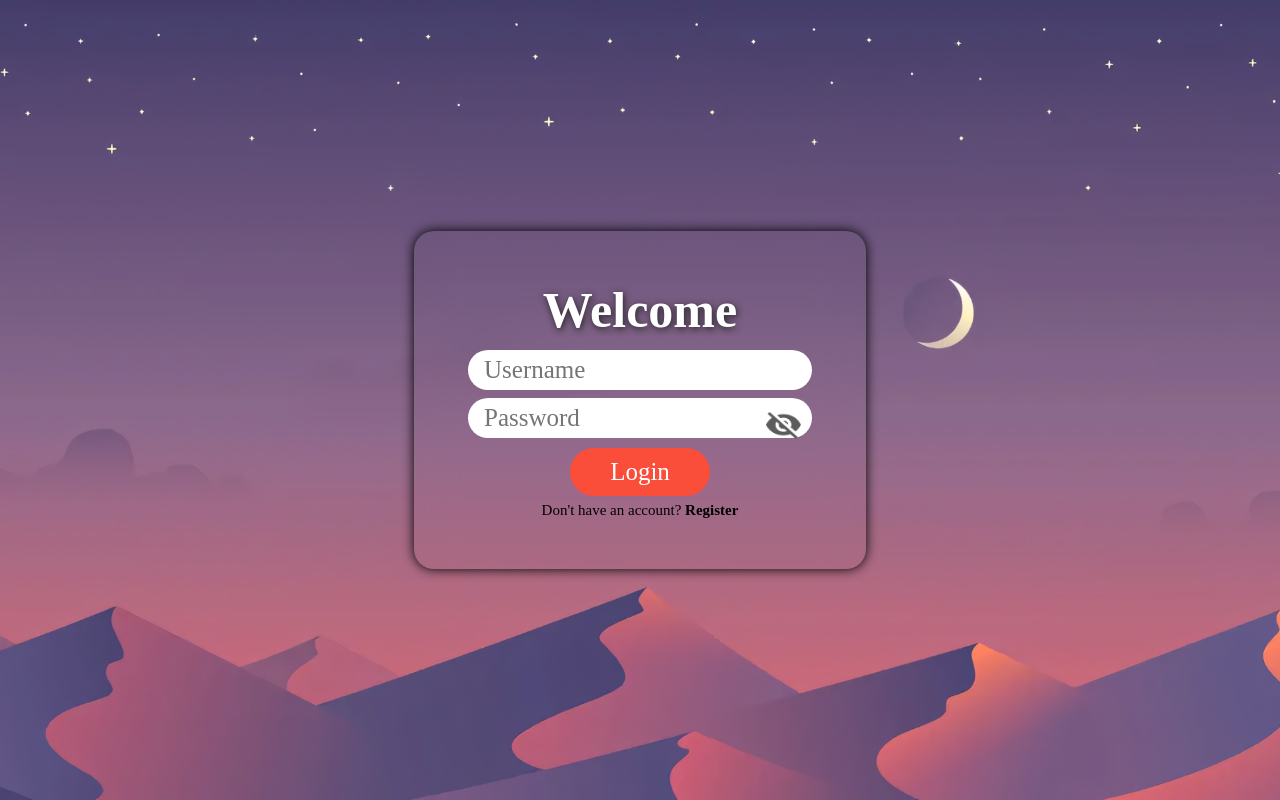
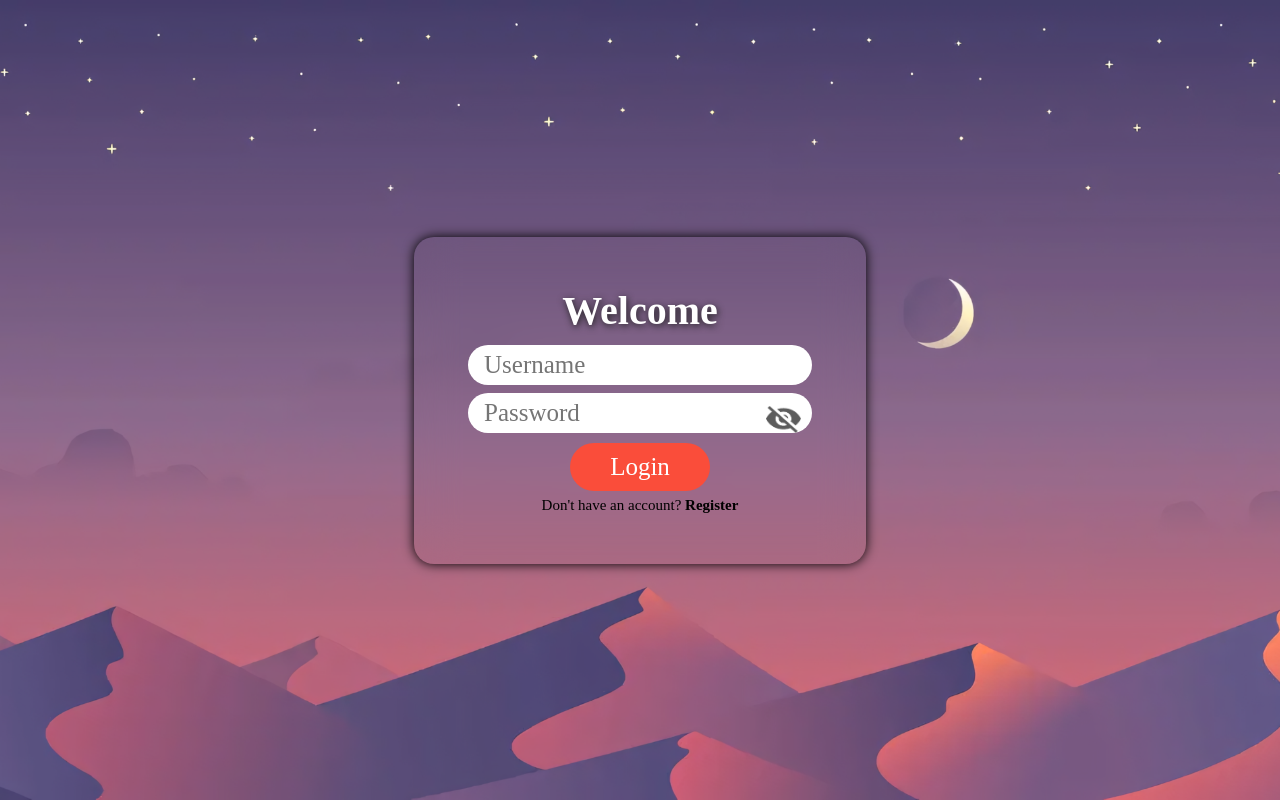
Before and after one commit to ArashiXP/Cop4331-Team26, a PHP site: page / in a window 1280 px wide. Run offline with PHP 8.4, Linux system fonts and the light colour scheme.

Commit message:
final project done

```diff
--- a/css/styles.css
+++ b/css/styles.css
@@ -87,7 +87,7 @@ body
 {
     position: absolute;
     width: 35px;
-    top: 181px;
+    top: 169px;
     right:65px;
     cursor: pointer;
 }
@@ -117,7 +117,7 @@ body
 }
 
 
-.container input:focus
+.container input:focus, .inputAdd input:focus
 {
     box-shadow: 0px 0px 8px black;
 }
@@ -136,7 +136,7 @@ body
     border-radius: 25px;
 }
 
-.loginButtons:hover
+.loginButtons:hover,#contactsList #addButton button:hover
 {
     box-shadow: 0px 0px 5px black;
 }
@@ -164,6 +164,12 @@ body
     padding: 8px 16px;
     border-radius: 20px;
     margin: 6px;
+    font-size: 20px;
+}
+
+.inputAdd button
+{
+    font-size:18px;
 }
 
 #contactsTable
@@ -206,20 +212,20 @@ body
 #inner-title h1
 {
     color: white;
-    font-size: 50px;
+    font-size: 40px;
     text-shadow: 1px 2px 7px #222;
     margin-bottom: 7px;
 }
 
-.inputAdd, #contactsList h1
+.inputAdd
 {
     color: white;
-    font-size:20px;
+    font-size:16px;
     text-shadow: 1px 2px 7px #222;
-    margin-bottom: 7px;
+    margin-bottom: 4px;
 }
 
-#contactsList button, .inputAdd button
+#contactsList button
 {
     border: none;
     outline: none;
@@ -248,3 +254,55 @@ p a:hover
 {
     text-decoration: underline;
 }
+
+#contactsTable #whiteX
+{
+    width:25px;
+    height:25px;
+}
+
+#contactsTable #deleteButton, #contactsTable .editing
+{
+    background: transparent;
+}
+
+#contactsTable #editImg
+{
+    position: relative;
+    top:8px;
+    width: 45px!important;
+    height: 45px!important;
+}
+
+#contactsTable #saveImg
+{
+    /* display: none; */
+    width: 25px!important;
+    height: 25px!important;
+}
+
+#addName #closeAdd
+{
+    position:absolute;
+    right:20px;
+    top:14px;
+    width: 30px;
+    height: 30px;
+    cursor: pointer;
+}
+
+#addName #closeButton
+{
+    background: transparent;
+}
+
+.editInput
+{
+    position: relative;
+    border: none;
+    outline:none;
+    padding: 2px 10px;
+    border-radius: 20px;
+    /* margin: 1px; */
+    font-size: 14px;
+}
--- a/js/scripts.js
+++ b/js/scripts.js
@@ -1,4 +1,4 @@
-const urlBase = 'http://165.227.203.121/LAMPAPI';
+const urlBase = 'http://cop4331-26.com/LAMPAPI';
 const extension = 'php';
 
 const container = document.querySelector('.container');
@@ -233,7 +233,6 @@ if(searchButton)
 
 searchButton.addEventListener('click', ()=>{
 	console.log(userId);
-	printText();
 });
 
 nameSearch.addEventListener('keydown', ()=> {
@@ -242,9 +241,20 @@ nameSearch.addEventListener('keydown', ()=> {
 });
 
 addContactButton.addEventListener('click', ()=> {
+	openContactsAdd();
+});
+
+function openContactsAdd()
+{
 	document.getElementById('addName').style.display = 'block';
 	document.getElementById('contactsWindow').style.display = 'none';
-});
+}
+
+function closeContactsAdd()
+{
+	document.getElementById('addName').style.display = 'none';
+	document.getElementById('contactsWindow').style.display = 'block';
+}
 
 function addContacts()
 {
@@ -279,11 +289,9 @@ function addContacts()
     try {
         xhr.onreadystatechange = function () {
             if (this.readyState == 4 && this.status == 200) {
-                // reload contacts table and switch view to show
                 showContacts();
-				document.getElementById('addName').style.display = 'none';
-				document.getElementById('contactsWindow').style.display = 'block';
 				clearText();
+				closeContactsAdd();
 				console.log("added: " + name, email, phone,userId);
             }
         };
@@ -294,12 +302,19 @@ function addContacts()
 
 }
 
+function minimise()
+{
+	closeContactsAdd();
+	clearText();
+}
+
 function clearText()
 {
 	document.getElementById('contactsFName').value = '';
 	document.getElementById('contactsLName').value = '';
 	document.getElementById('contactsEmail').value = '';
 	document.getElementById('contactsPhoneNum').value = '';
+	document.getElementById('addResult').innerHTML = '';
 }
 
 function showContacts()
@@ -330,13 +345,16 @@ function showContacts()
 						let splitName = jsonObject[i].name.split(" ");
 						let fName = splitName[0];
 						let lName = splitName[1];
-						// console.log("This is split: " + fName + " " + lName);
-						// allIds[i] = ObjejsonObject.length[i].ID
+						// console.log(fName + " " + lName + " id = " + jsonObject[i].id);
+						allIds[i] = jsonObject[i].id;
 						collection += "<tr>"
 						collection += "<td id = \"listFirst" + i +  "\"><span>" + fName + "</span></td>"
 						collection += "<td id = \"listLast" + i +  "\"><span>" + lName + "</span></td>"
 						collection += "<td id = \"listEmail" + i +  "\"><span>" + jsonObject[i].email + "</span></td>"
 						collection += "<td id = \"listPhone" + i +  "\"><span>" + jsonObject[i].phone + "</span></td>"
+						collection += "<td><button type = \"button\" id=\"deleteButton\" onclick=\"deleteContact(" + i + ")\"><img src=\"/images/x.png\" id=\"whiteX\">" + "</button>";
+						collection += "<button type = \"button\" class=\"editing\" onclick=\"editContact(" + i + ")\" id=\"editContact" + i + "\"><img src=\"/images/Write.png\" id=\"editImg\">" + "</button>";
+						collection += "</td>";
 						collection += "</tr>"
 					}
 					collection += "</table>"
@@ -384,6 +402,99 @@ function searchContacts()
 		}
 	}
 }
+
+function deleteContact(rowNum)
+{
+	let ID = allIds[rowNum]
+	let contact = {id:ID};
+	let jsonPayload = JSON.stringify(contact);
+	let url = urlBase + "/DeleteContacts." + extension;
+
+	let xhr = new XMLHttpRequest();
+	xhr.open("POST", url, true);
+	xhr.setRequestHeader("Content-type", "application/json; charset=UTF-8");
+	try {
+		xhr.onreadystatechange = function () {
+			if (this.readyState == 4 && this.status == 200)
+			{
+				showContacts();
+				if(rowNum == 0)
+				{
+					location.reload();
+				}
+
+			}
+		};
+		xhr.send(jsonPayload);
+	} catch (err) {
+		console.log(err.message);
+	}
+
+}
+
+function editContact(rowNum)
+{
+	let ID = allIds[rowNum];;
+	document.getElementById("editContact" + rowNum).innerHTML = "<button type = \"button\" class=\"editing\" onclick=\"saveContact(" + rowNum + ")\" id=\"saveContact" + rowNum + "\"><img src=\"/images/checked.png\" id=\"saveImg\">" + "</button>";
+	let firstName = document.getElementById("listFirst" + rowNum);
+	let lastName = document.getElementById("listLast" + rowNum);
+	let email = document.getElementById("listEmail" + rowNum);
+	let phone = document.getElementById("listPhone" + rowNum);
+
+	let oldFirst = firstName.innerText;
+	let oldLast = lastName.innerText;
+	let oldEmail = email.innerText;
+	let oldPhone = phone.innerText;
+
+	firstName.innerHTML = "<input type=\"text\" class=\"editInput\" id=\"newFirst" + rowNum + "\"value=\"" + oldFirst + "\">";
+	lastName.innerHTML = "<input type=\"text\" class=\"editInput\" id=\"newLast" + rowNum + "\"value=\"" + oldLast + "\">"; "\">";
+	email.innerHTML = "<input type=\"text\" class=\"editInput\" id=\"newEmail" + rowNum + "\"value=\"" + oldEmail + "\">"; "\">";
+	phone.innerHTML = "<input type=\"text\" class=\"editInput\" id=\"newPhone" + rowNum + "\"value=\"" + oldPhone + "\">"; "\">";
+}
+
+function saveContact(rowNum)
+{
+	let ID = allIds[rowNum];
+	console.log("saving ID: " + ID);
+	document.getElementById("saveContact" + rowNum).innerHTML = "<button type = \"button\" class=\"editing\" onclick=\"editContact(" + rowNum + ")\" id=\"editContact" + rowNum + "\"><img src=\"/images/Write.png\" id=\"editImg\">" + "</button>";
+
+	let newFirst = document.getElementById("newFirst" + rowNum).value;
+	let newLast = document.getElementById("newLast" + rowNum).value;
+	let newEmail = document.getElementById("newEmail" + rowNum).value;
+	let newPhone = document.getElementById("newPhone" + rowNum).value;
+
+	let newName = newFirst + ' ' + newLast
+
+	console.log("new name: " + newName);
+	console.log("new phone: " + newPhone);
+	console.log("new email: " + newEmail);
+
+	let updatedContact = {userid: userId, contactid: ID, name: newName, phone: newPhone,email: newEmail};
+
+	let jsonPayload = JSON.stringify(updatedContact);
+
+	let url = urlBase + '/EditContacts.' + extension;
+
+
+	let xhr = new XMLHttpRequest();
+    xhr.open("POST", url, true);
+    xhr.setRequestHeader("Content-type", "application/json; charset=UTF-8");
+    try {
+        xhr.onreadystatechange = function () {
+            if (this.readyState == 4 && this.status == 200)
+			{
+                showContacts();
+            }
+        };
+        xhr.send(jsonPayload);
+    } catch (err) {
+		console.log(err.message);
+    }
+
+
+}
+
+
 
 function validContact(first, last, email, phone)
 {
```
Also changed, not shown: contacts.html (+6 -2 lines), images/Write.png (added), images/checked.png (added), images/x.png (added).
